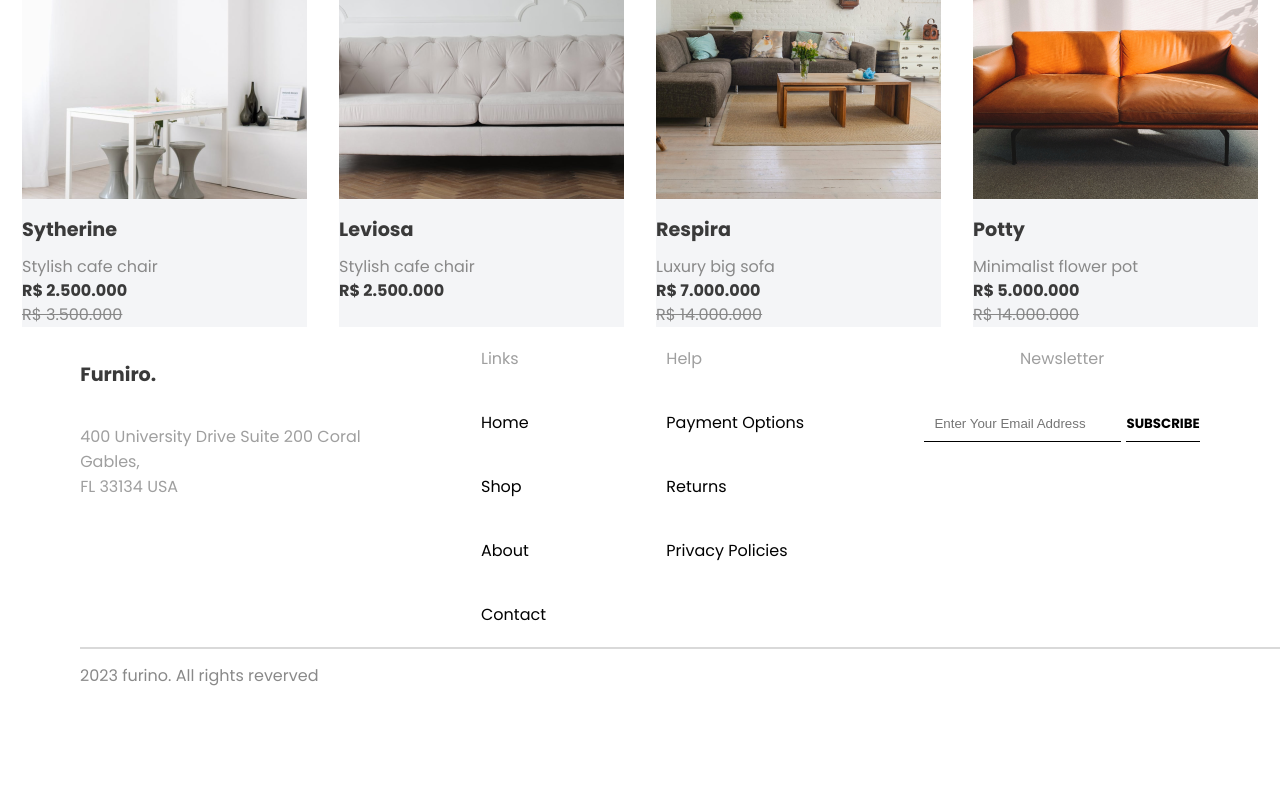
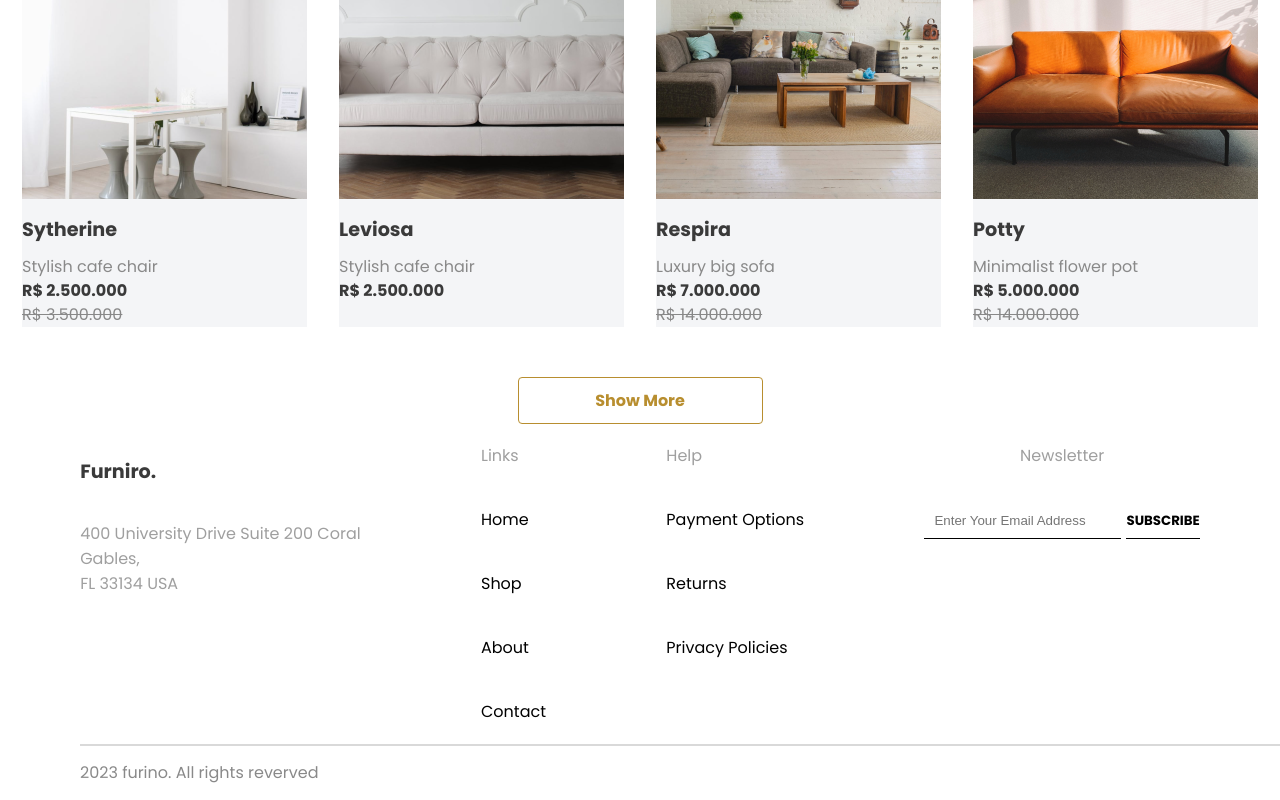
Before and after one commit to Bruno-Meireles/uol-Fullstack-furniro, a React (Vite) app in the folder frontend/: page / in a window 1280 px wide. Shown: the part 1488-2288 px from the top of the page. Before the commit the page ends 2191 px from the top, so only its background shows below. Built offline with nearby package versions, Linux system fonts and the light colour scheme.

Commit message:
Adding button show more

```diff
--- a/frontend/src/components/pages/Home/Product/Product.css
+++ b/frontend/src/components/pages/Home/Product/Product.css
@@ -93,31 +93,44 @@ p {
 }
 
 .button-details {
+    width: 70%;
+    color: #B88E2F;
     background-color: #FFFFFF;
-    border: none;
+    border: solid 1px #B88E2F;
     padding: 10px 16px;
     border-radius: 4px;
     font-size: 1rem;
     cursor: pointer;
     position: absolute;
     top: 50%;
+    left: 50%;
+    transform: translate(-50%, -50%);
+    opacity: 0;
+    transition: opacity 0.3s ease;
+}
 
-    left: 50%;
-
-    transform: translate(-50%, -50%);
-
-    opacity: 0;
-
+.show-more {
+    min-width: 245px;
+    margin-top: 50px;
+    color: #B88E2F;
+    background-color: #FFFFFF;
+    border: solid 1px #B88E2F;
+    padding: 10px 16px;
+    border-radius: 4px;
+    font-size: 1rem;
+    cursor: pointer;
     transition: opacity 0.3s ease;
-
 }
 
 .product-card:hover .button-details {
     opacity: 1;
-
 }
 
 .button-details:hover {
-    background-color: #ffdd33;
-
+    color: #FFFFFF;
+    background-color: #B88E2F;
 }
+.show-more:hover {
+    color: #FFFFFF;
+    background-color: #B88E2F;
+}
--- a/frontend/src/components/pages/Home/Product/Product.tsx
+++ b/frontend/src/components/pages/Home/Product/Product.tsx
@@ -32,13 +32,20 @@ const products = [
     description: "Minimalist flower pot",
     price: "R$ 5.000.000",
     originalPrice: "R$ 14.000.000",
-    // discount: "-50%",
     image: "/assets/images/potty.png",
     isNew: true,
   },
 ];
 
 const Product: React.FC = () => {
+  const handleSeeDetails = (productId: number) => {
+    console.log("Viewing details for product:", productId);
+  };
+
+  const handleShowMore = () => {
+    console.log("Showing more products");
+  };
+
   return (
     <section>
       <div className="product-content">
@@ -61,10 +68,18 @@ const Product: React.FC = () => {
                   <s>{product.originalPrice}</s>
                 </p>
               )}
-              <button className="button-details">See Details</button>
+              <button
+                className="button-details"
+                onClick={() => handleSeeDetails(product.id)}
+              >
+                See Details
+              </button>
             </div>
           ))}
         </div>
+        <button className="show-more" onClick={handleShowMore}>
+          Show More
+        </button>
       </div>
     </section>
   );
```
